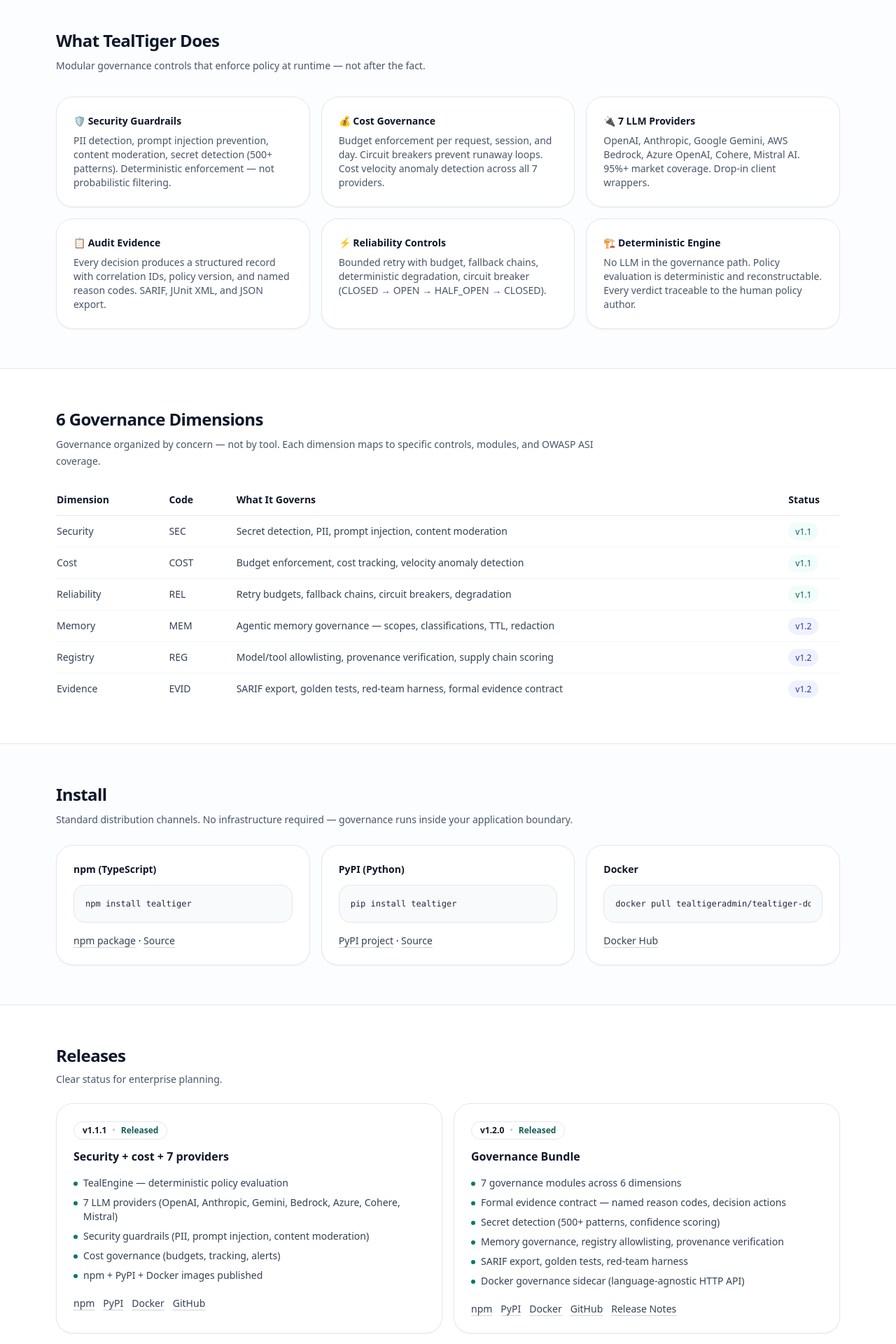
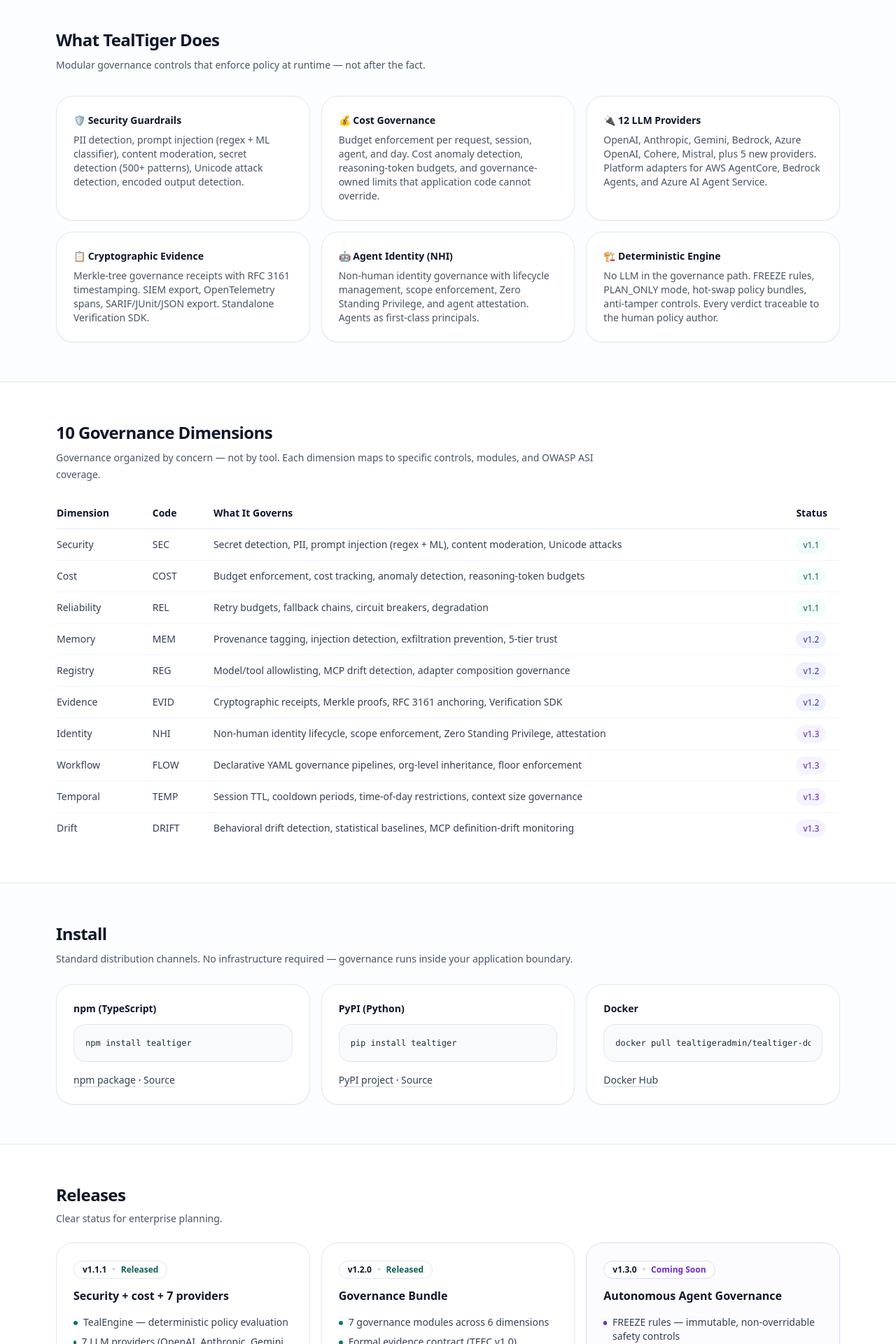
Before and after one commit to agentguard-ai/TealTiger-LandingPage, a Next.js app: page / in a window 1280 px wide. Shown: the part 880-2800 px from the top of the page at 70% size. Built offline with nearby package versions, Linux system fonts and the light colour scheme.

Commit message:
feat: add v1.3 coming soon, 10 governance dimensions, 12 providers, use cases section

```diff
--- a/app/page.tsx
+++ b/app/page.tsx
@@ -66,10 +66,10 @@
             <a href="#governance" className="hover:text-slate-900">Governance</a>
             <a href="#install" className="hover:text-slate-900">Install</a>
             <a href="#releases" className="hover:text-slate-900">Releases</a>
+            <a href="#use-cases" className="hover:text-slate-900">Use Cases</a>
             <a href="#contribute" className="hover:text-slate-900">Contribute</a>
             <a href={docsUrl} {...ext} className="hover:text-slate-900">Docs</a>
             <a href={playgroundUrl} {...ext} className="hover:text-slate-900">Playground</a>
-            <a href={blogsUrl} {...ext} className="hover:text-slate-900">Blog</a>
           </nav>
 
           <div className="flex items-center gap-2">
@@ -92,7 +92,7 @@
               <span className="text-slate-300">•</span>
               <span className="font-medium text-teal-800">Released</span>
               <span className="text-slate-300">•</span>
-              <span>Governance Bundle — 7 modules + Docker sidecar</span>
+              <span>v1.3 in development</span>
             </div>
 
             <h1 className="mt-5 text-4xl font-semibold tracking-tight md:text-5xl">
@@ -107,7 +107,7 @@
               <Chip text="TypeScript" />
               <Chip text="Python" />
               <Chip text="Docker" />
-              <Chip text="7 LLM Providers" />
+              <Chip text="12 LLM Providers" />
               <Chip text="OWASP ASI Coverage" />
               <Chip text="Apache 2.0" />
             </div>
@@ -174,27 +174,27 @@
           <div className="mt-8 grid gap-4 md:grid-cols-3">
             <div className="rounded-3xl border border-slate-200 bg-white p-6 shadow-sm">
               <p className="text-sm font-semibold">🛡️ Security Guardrails</p>
-              <p className="mt-2 text-sm text-slate-600">PII detection, prompt injection prevention, content moderation, secret detection (500+ patterns). Deterministic enforcement — not probabilistic filtering.</p>
+              <p className="mt-2 text-sm text-slate-600">PII detection, prompt injection (regex + ML classifier), content moderation, secret detection (500+ patterns), Unicode attack detection, encoded output detection.</p>
             </div>
             <div className="rounded-3xl border border-slate-200 bg-white p-6 shadow-sm">
               <p className="text-sm font-semibold">💰 Cost Governance</p>
-              <p className="mt-2 text-sm text-slate-600">Budget enforcement per request, session, and day. Circuit breakers prevent runaway loops. Cost velocity anomaly detection across all 7 providers.</p>
+              <p className="mt-2 text-sm text-slate-600">Budget enforcement per request, session, agent, and day. Cost anomaly detection, reasoning-token budgets, and governance-owned limits that application code cannot override.</p>
             </div>
             <div className="rounded-3xl border border-slate-200 bg-white p-6 shadow-sm">
-              <p className="text-sm font-semibold">🔌 7 LLM Providers</p>
-              <p className="mt-2 text-sm text-slate-600">OpenAI, Anthropic, Google Gemini, AWS Bedrock, Azure OpenAI, Cohere, Mistral AI. 95%+ market coverage. Drop-in client wrappers.</p>
+              <p className="text-sm font-semibold">🔌 12 LLM Providers</p>
+              <p className="mt-2 text-sm text-slate-600">OpenAI, Anthropic, Gemini, Bedrock, Azure OpenAI, Cohere, Mistral, plus 5 new providers. Platform adapters for AWS AgentCore, Bedrock Agents, and Azure AI Agent Service.</p>
             </div>
             <div className="rounded-3xl border border-slate-200 bg-white p-6 shadow-sm">
-              <p className="text-sm font-semibold">📋 Audit Evidence</p>
-              <p className="mt-2 text-sm text-slate-600">Every decision produces a structured record with correlation IDs, policy version, and named reason codes. SARIF, JUnit XML, and JSON export.</p>
+              <p className="text-sm font-semibold">📋 Cryptographic Evidence</p>
+              <p className="mt-2 text-sm text-slate-600">Merkle-tree governance receipts with RFC 3161 timestamping. SIEM export, OpenTelemetry spans, SARIF/JUnit/JSON export. Standalone Verification SDK.</p>
             </div>
             <div className="rounded-3xl border border-slate-200 bg-white p-6 shadow-sm">
-              <p className="text-sm font-semibold">⚡ Reliability Controls</p>
-              <p className="mt-2 text-sm text-slate-600">Bounded retry with budget, fallback chains, deterministic degradation, circuit breaker (CLOSED → OPEN → HALF_OPEN → CLOSED).</p>
+              <p className="text-sm font-semibold">🤖 Agent Identity (NHI)</p>
+              <p className="mt-2 text-sm text-slate-600">Non-human identity governance with lifecycle management, scope enforcement, Zero Standing Privilege, and agent attestation. Agents as first-class principals.</p>
             </div>
             <div className="rounded-3xl border border-slate-200 bg-white p-6 shadow-sm">
               <p className="text-sm font-semibold">🏗️ Deterministic Engine</p>
-              <p className="mt-2 text-sm text-slate-600">No LLM in the governance path. Policy evaluation is deterministic and reconstructable. Every verdict traceable to the human policy author.</p>
+              <p className="mt-2 text-sm text-slate-600">No LLM in the governance path. FREEZE rules, PLAN_ONLY mode, hot-swap policy bundles, anti-tamper controls. Every verdict traceable to the human policy author.</p>
             </div>
           </div>
         </div>
@@ -203,7 +203,7 @@
       {/* Governance Dimensions */}
       <section id="governance" className="border-t border-slate-200 bg-white">
         <div className="mx-auto max-w-6xl px-4 py-14">
-          <h2 className="text-2xl font-semibold tracking-tight">6 Governance Dimensions</h2>
+          <h2 className="text-2xl font-semibold tracking-tight">10 Governance Dimensions</h2>
           <p className="mt-2 max-w-3xl text-sm leading-6 text-slate-600">
             Governance organized by concern — not by tool. Each dimension maps to specific controls, modules, and OWASP ASI coverage.
           </p>
@@ -219,12 +219,16 @@
                 </tr>
               </thead>
               <tbody className="text-slate-700">
-                <tr className="border-b border-slate-100"><td className="py-3 pr-6 font-medium">Security</td><td className="py-3 pr-6">SEC</td><td className="py-3 pr-6">Secret detection, PII, prompt injection, content moderation</td><td className="py-3"><span className="rounded-full bg-teal-50 px-2.5 py-1 text-xs font-medium text-teal-800">v1.1</span></td></tr>
-                <tr className="border-b border-slate-100"><td className="py-3 pr-6 font-medium">Cost</td><td className="py-3 pr-6">COST</td><td className="py-3 pr-6">Budget enforcement, cost tracking, velocity anomaly detection</td><td className="py-3"><span className="rounded-full bg-teal-50 px-2.5 py-1 text-xs font-medium text-teal-800">v1.1</span></td></tr>
+                <tr className="border-b border-slate-100"><td className="py-3 pr-6 font-medium">Security</td><td className="py-3 pr-6">SEC</td><td className="py-3 pr-6">Secret detection, PII, prompt injection (regex + ML), content moderation, Unicode attacks</td><td className="py-3"><span className="rounded-full bg-teal-50 px-2.5 py-1 text-xs font-medium text-teal-800">v1.1</span></td></tr>
+                <tr className="border-b border-slate-100"><td className="py-3 pr-6 font-medium">Cost</td><td className="py-3 pr-6">COST</td><td className="py-3 pr-6">Budget enforcement, cost tracking, anomaly detection, reasoning-token budgets</td><td className="py-3"><span className="rounded-full bg-teal-50 px-2.5 py-1 text-xs font-medium text-teal-800">v1.1</span></td></tr>
                 <tr className="border-b border-slate-100"><td className="py-3 pr-6 font-medium">Reliability</td><td className="py-3 pr-6">REL</td><td className="py-3 pr-6">Retry budgets, fallback chains, circuit breakers, degradation</td><td className="py-3"><span className="rounded-full bg-teal-50 px-2.5 py-1 text-xs font-medium text-teal-800">v1.1</span></td></tr>
-                <tr className="border-b border-slate-100"><td className="py-3 pr-6 font-medium">Memory</td><td className="py-3 pr-6">MEM</td><td className="py-3 pr-6">Agentic memory governance — scopes, classifications, TTL, redaction</td><td className="py-3"><span className="rounded-full bg-indigo-50 px-2.5 py-1 text-xs font-medium text-indigo-800">v1.2</span></td></tr>
-                <tr className="border-b border-slate-100"><td className="py-3 pr-6 font-medium">Registry</td><td className="py-3 pr-6">REG</td><td className="py-3 pr-6">Model/tool allowlisting, provenance verification, supply chain scoring</td><td className="py-3"><span className="rounded-full bg-indigo-50 px-2.5 py-1 text-xs font-medium text-indigo-800">v1.2</span></td></tr>
-                <tr><td className="py-3 pr-6 font-medium">Evidence</td><td className="py-3 pr-6">EVID</td><td className="py-3 pr-6">SARIF export, golden tests, red-team harness, formal evidence contract</td><td className="py-3"><span className="rounded-full bg-indigo-50 px-2.5 py-1 text-xs font-medium text-indigo-800">v1.2</span></td></tr>
+                <tr className="border-b border-slate-100"><td className="py-3 pr-6 font-medium">Memory</td><td className="py-3 pr-6">MEM</td><td className="py-3 pr-6">Provenance tagging, injection detection, exfiltration prevention, 5-tier trust</td><td className="py-3"><span className="rounded-full bg-indigo-50 px-2.5 py-1 text-xs font-medium text-indigo-800">v1.2</span></td></tr>
+                <tr className="border-b border-slate-100"><td className="py-3 pr-6 font-medium">Registry</td><td className="py-3 pr-6">REG</td><td className="py-3 pr-6">Model/tool allowlisting, MCP drift detection, adapter composition governance</td><td className="py-3"><span className="rounded-full bg-indigo-50 px-2.5 py-1 text-xs font-medium text-indigo-800">v1.2</span></td></tr>
+                <tr className="border-b border-slate-100"><td className="py-3 pr-6 font-medium">Evidence</td><td className="py-3 pr-6">EVID</td><td className="py-3 pr-6">Cryptographic receipts, Merkle proofs, RFC 3161 anchoring, Verification SDK</td><td className="py-3"><span className="rounded-full bg-indigo-50 px-2.5 py-1 text-xs font-medium text-indigo-800">v1.2</span></td></tr>
+                <tr className="border-b border-slate-100"><td className="py-3 pr-6 font-medium">Identity</td><td className="py-3 pr-6">NHI</td><td className="py-3 pr-6">Non-human identity lifecycle, scope enforcement, Zero Standing Privilege, attestation</td><td className="py-3"><span className="rounded-full bg-violet-50 px-2.5 py-1 text-xs font-medium text-violet-800">v1.3</span></td></tr>
+                <tr className="border-b border-slate-100"><td className="py-3 pr-6 font-medium">Workflow</td><td className="py-3 pr-6">FLOW</td><td className="py-3 pr-6">Declarative YAML governance pipelines, org-level inheritance, floor enforcement</td><td className="py-3"><span className="rounded-full bg-violet-50 px-2.5 py-1 text-xs font-medium text-violet-800">v1.3</span></td></tr>
+                <tr className="border-b border-slate-100"><td className="py-3 pr-6 font-medium">Temporal</td><td className="py-3 pr-6">TEMP</td><td className="py-3 pr-6">Session TTL, cooldown periods, time-of-day restrictions, context size governance</td><td className="py-3"><span className="rounded-full bg-violet-50 px-2.5 py-1 text-xs font-medium text-violet-800">v1.3</span></td></tr>
+                <tr><td className="py-3 pr-6 font-medium">Drift</td><td className="py-3 pr-6">DRIFT</td><td className="py-3 pr-6">Behavioral drift detection, statistical baselines, MCP definition-drift monitoring</td><td className="py-3"><span className="rounded-full bg-violet-50 px-2.5 py-1 text-xs font-medium text-violet-800">v1.3</span></td></tr>
               </tbody>
             </table>
           </div>
@@ -265,7 +269,7 @@
           <h2 className="text-2xl font-semibold tracking-tight">Releases</h2>
           <p className="mt-2 text-sm text-slate-600">Clear status for enterprise planning.</p>
 
-          <div className="mt-6 grid gap-4 md:grid-cols-2">
+          <div className="mt-6 grid gap-4 md:grid-cols-3">
             <div className="rounded-3xl border border-slate-200 bg-white p-6 shadow-sm">
               <div className="inline-flex items-center gap-2 rounded-full border border-slate-200 bg-white px-3 py-1 text-xs font-semibold text-slate-700">
                 <span className="text-slate-900">v1.1.1</span>
@@ -280,12 +284,6 @@
                 <li className="flex gap-2"><span className="mt-2 h-1.5 w-1.5 rounded-full bg-teal-700" />Cost governance (budgets, tracking, alerts)</li>
                 <li className="flex gap-2"><span className="mt-2 h-1.5 w-1.5 rounded-full bg-teal-700" />npm + PyPI + Docker images published</li>
               </ul>
-              <div className="mt-5 flex flex-wrap gap-3 text-sm">
-                <Link href={npmUrl}>npm</Link>
-                <Link href={pypiUrl}>PyPI</Link>
-                <Link href={dockerHubOrgUrl}>Docker</Link>
-                <Link href={githubUrl}>GitHub</Link>
-              </div>
             </div>
 
             <div className="rounded-3xl border border-slate-200 bg-white p-6 shadow-sm">
@@ -297,19 +295,34 @@
               <h3 className="mt-3 text-base font-semibold">Governance Bundle</h3>
               <ul className="mt-4 space-y-2 text-sm text-slate-700">
                 <li className="flex gap-2"><span className="mt-2 h-1.5 w-1.5 rounded-full bg-teal-700" />7 governance modules across 6 dimensions</li>
-                <li className="flex gap-2"><span className="mt-2 h-1.5 w-1.5 rounded-full bg-teal-700" />Formal evidence contract — named reason codes, decision actions</li>
+                <li className="flex gap-2"><span className="mt-2 h-1.5 w-1.5 rounded-full bg-teal-700" />Formal evidence contract (TEEC v1.0)</li>
                 <li className="flex gap-2"><span className="mt-2 h-1.5 w-1.5 rounded-full bg-teal-700" />Secret detection (500+ patterns, confidence scoring)</li>
-                <li className="flex gap-2"><span className="mt-2 h-1.5 w-1.5 rounded-full bg-teal-700" />Memory governance, registry allowlisting, provenance verification</li>
-                <li className="flex gap-2"><span className="mt-2 h-1.5 w-1.5 rounded-full bg-teal-700" />SARIF export, golden tests, red-team harness</li>
+                <li className="flex gap-2"><span className="mt-2 h-1.5 w-1.5 rounded-full bg-teal-700" />Memory governance, registry allowlisting</li>
                 <li className="flex gap-2"><span className="mt-2 h-1.5 w-1.5 rounded-full bg-teal-700" />Docker governance sidecar (language-agnostic HTTP API)</li>
               </ul>
               <div className="mt-5 flex flex-wrap gap-3 text-sm">
-                <Link href={npmUrl}>npm</Link>
-                <Link href={pypiUrl}>PyPI</Link>
-                <Link href={dockerHubOrgUrl}>Docker</Link>
-                <Link href={githubUrl}>GitHub</Link>
                 <Link href="https://docs.tealtiger.ai/versions/v1.2.0">Release Notes</Link>
               </div>
+            </div>
+
+            <div className="rounded-3xl border border-violet-200 bg-violet-50/30 p-6 shadow-sm">
+              <div className="inline-flex items-center gap-2 rounded-full border border-violet-200 bg-white px-3 py-1 text-xs font-semibold text-slate-700">
+                <span className="text-slate-900">v1.3.0</span>
+                <span className="text-slate-300">•</span>
+                <span className="text-violet-700">Coming Soon</span>
+              </div>
+              <h3 className="mt-3 text-base font-semibold">Autonomous Agent Governance</h3>
+              <ul className="mt-4 space-y-2 text-sm text-slate-700">
+                <li className="flex gap-2"><span className="mt-2 h-1.5 w-1.5 rounded-full bg-violet-700" />FREEZE rules — immutable, non-overridable safety controls</li>
+                <li className="flex gap-2"><span className="mt-2 h-1.5 w-1.5 rounded-full bg-violet-700" />Non-human identity (NHI) governance with Zero Standing Privilege</li>
+                <li className="flex gap-2"><span className="mt-2 h-1.5 w-1.5 rounded-full bg-violet-700" />TealProof — cryptographic governance receipts (Merkle + RFC 3161)</li>
+                <li className="flex gap-2"><span className="mt-2 h-1.5 w-1.5 rounded-full bg-violet-700" />TealFlow — declarative YAML governance workflows</li>
+                <li className="flex gap-2"><span className="mt-2 h-1.5 w-1.5 rounded-full bg-violet-700" />TealClassifier — local ML inference (ONNX, ≤20ms)</li>
+                <li className="flex gap-2"><span className="mt-2 h-1.5 w-1.5 rounded-full bg-violet-700" />12 providers + platform adapters (AgentCore, Bedrock, Azure AI)</li>
+                <li className="flex gap-2"><span className="mt-2 h-1.5 w-1.5 rounded-full bg-violet-700" />OWASP Agentic Top 10 policy pack (zero-config)</li>
+                <li className="flex gap-2"><span className="mt-2 h-1.5 w-1.5 rounded-full bg-violet-700" />SOC/IR pipeline — SIEM export, OTel spans, response hooks</li>
+              </ul>
+              <p className="mt-4 text-xs text-slate-500">TypeScript + Python parity. Full bundle manifest on release.</p>
             </div>
           </div>
         </div>
@@ -342,33 +355,69 @@
         </div>
       </section>
 
-      {/* Build With Us — Contributor Section */}
-      <section id="contribute" className="border-t border-slate-200 bg-white">
+      {/* Bring Your Use Case */}
+      <section id="use-cases" className="border-t border-slate-200 bg-white">
         <div className="mx-auto max-w-6xl px-4 py-14">
-          <h2 className="text-2xl font-semibold tracking-tight">Build With Us</h2>
+          <h2 className="text-2xl font-semibold tracking-tight">Bring Your Use Case</h2>
           <p className="mt-2 max-w-3xl text-sm leading-6 text-slate-600">
-            TealTiger is open source (Apache 2.0) and we&apos;re looking for early contributors to shape the future of AI agent governance.
+            We build governance for real problems — not theoretical ones. If your team is deploying AI agents and hitting governance gaps, we want to hear about it.
           </p>
 
           <div className="mt-8 grid gap-4 md:grid-cols-3">
             <div className="rounded-3xl border border-slate-200 bg-white p-6 shadow-sm">
-              <p className="text-sm font-semibold">🔍 Secret Detection Patterns</p>
-              <p className="mt-2 text-sm text-slate-600">Add new detection patterns for API keys, tokens, and credentials. 500+ patterns and growing.</p>
+              <p className="text-sm font-semibold">🏦 Financial Services</p>
+              <p className="mt-2 text-sm text-slate-600">Model risk management, audit trails for regulatory review, cost attribution across trading desks, separation of duties for agent actions.</p>
+            </div>
+            <div className="rounded-3xl border border-slate-200 bg-white p-6 shadow-sm">
+              <p className="text-sm font-semibold">🏥 Healthcare &amp; Life Sciences</p>
+              <p className="mt-2 text-sm text-slate-600">PHI governance in agent memory, consent-aware data handling, deterministic audit for compliance reviews, session-scoped access controls.</p>
+            </div>
+            <div className="rounded-3xl border border-slate-200 bg-white p-6 shadow-sm">
+              <p className="text-sm font-semibold">🔧 Platform Engineering</p>
+              <p className="mt-2 text-sm text-slate-600">Multi-agent orchestration governance, MCP tool drift detection, cost runaway prevention, policy-as-code for AI infrastructure teams.</p>
+            </div>
+          </div>
+
+          <div className="mt-6 rounded-3xl border border-violet-200 bg-violet-50/30 p-6">
+            <p className="text-sm font-semibold">💬 Tell us what&apos;s broken</p>
+            <p className="mt-2 text-sm text-slate-600">
+              Deploying agents without governance controls? Struggling with audit requirements for AI systems? Need deterministic enforcement that your compliance team can verify? Open a discussion — we prioritize features based on real deployment problems.
+            </p>
+            <div className="mt-5 flex flex-wrap gap-3">
+              <PrimaryButton href="https://github.com/agentguard-ai/tealtiger/discussions">Start a Discussion</PrimaryButton>
+              <SecondaryButton href={`mailto:${contactEmailText}`}>Email Us</SecondaryButton>
+            </div>
+          </div>
+        </div>
+      </section>
+
+      {/* Build With Us — Contributor Section */}
+      <section id="contribute" className="border-t border-slate-200 bg-slate-50/40">
+        <div className="mx-auto max-w-6xl px-4 py-14">
+          <h2 className="text-2xl font-semibold tracking-tight">Build With Us</h2>
+          <p className="mt-2 max-w-3xl text-sm leading-6 text-slate-600">
+            TealTiger is open source (Apache 2.0). We&apos;re building the governance layer for autonomous AI — and we need contributors who understand both the engineering and the compliance side.
+          </p>
+
+          <div className="mt-8 grid gap-4 md:grid-cols-3">
+            <div className="rounded-3xl border border-slate-200 bg-white p-6 shadow-sm">
+              <p className="text-sm font-semibold">🔍 Detection Patterns</p>
+              <p className="mt-2 text-sm text-slate-600">Secret detection (500+ patterns), prompt injection signatures, Unicode attack vectors. Contribute patterns from real-world incidents.</p>
               <p className="mt-3"><span className="rounded-full bg-green-50 px-2.5 py-1 text-xs font-medium text-green-800">Beginner</span></p>
             </div>
             <div className="rounded-3xl border border-slate-200 bg-white p-6 shadow-sm">
               <p className="text-sm font-semibold">🔌 Framework Integrations</p>
-              <p className="mt-2 text-sm text-slate-600">Build governance middleware for LangChain, CrewAI, AutoGen, and LlamaIndex.</p>
+              <p className="mt-2 text-sm text-slate-600">Governance middleware for LangChain, CrewAI, AutoGen, LlamaIndex. Platform adapters for enterprise agent frameworks.</p>
               <p className="mt-3"><span className="rounded-full bg-yellow-50 px-2.5 py-1 text-xs font-medium text-yellow-800">Intermediate</span></p>
             </div>
             <div className="rounded-3xl border border-slate-200 bg-white p-6 shadow-sm">
-              <p className="text-sm font-semibold">📝 Documentation &amp; Examples</p>
-              <p className="mt-2 text-sm text-slate-600">Write guides, code examples, and API docs. Both TypeScript and Python.</p>
-              <p className="mt-3"><span className="rounded-full bg-green-50 px-2.5 py-1 text-xs font-medium text-green-800">Beginner</span></p>
+              <p className="text-sm font-semibold">📋 Policy Packs &amp; Compliance Mappings</p>
+              <p className="mt-2 text-sm text-slate-600">OWASP ASI mappings, industry-specific policy templates, control framework crosswalks (NIST AI RMF, ISO 42001, EU AI Act).</p>
+              <p className="mt-3"><span className="rounded-full bg-yellow-50 px-2.5 py-1 text-xs font-medium text-yellow-800">Intermediate</span></p>
             </div>
           </div>
 
-          <div className="mt-6 rounded-3xl border border-slate-200 bg-slate-50/40 p-6">
+          <div className="mt-6 rounded-3xl border border-slate-200 bg-white p-6 shadow-sm">
             <p className="text-sm font-semibold">🎖️ Founding Contributor Program</p>
             <p className="mt-2 text-sm text-slate-600">
               The first 25 contributors with merged PRs get permanent recognition in CONTRIBUTORS.md, shoutouts on our social channels, and early access to upcoming governance features.
@@ -422,7 +471,7 @@
           </div>
           <div className="mt-8 border-t border-slate-200 pt-6 flex flex-col gap-3 md:flex-row md:items-center md:justify-between">
             <p className="text-sm text-slate-500">© {new Date().getFullYear()} TealTiger. Apache License 2.0.</p>
-            <p className="text-sm text-slate-500">AI agents need governance, not just guardrails.</p>
+            <p className="text-sm text-slate-500">Runtime governance for autonomous AI. Built for engineers. Trusted by compliance.</p>
           </div>
         </div>
       </footer>
```
